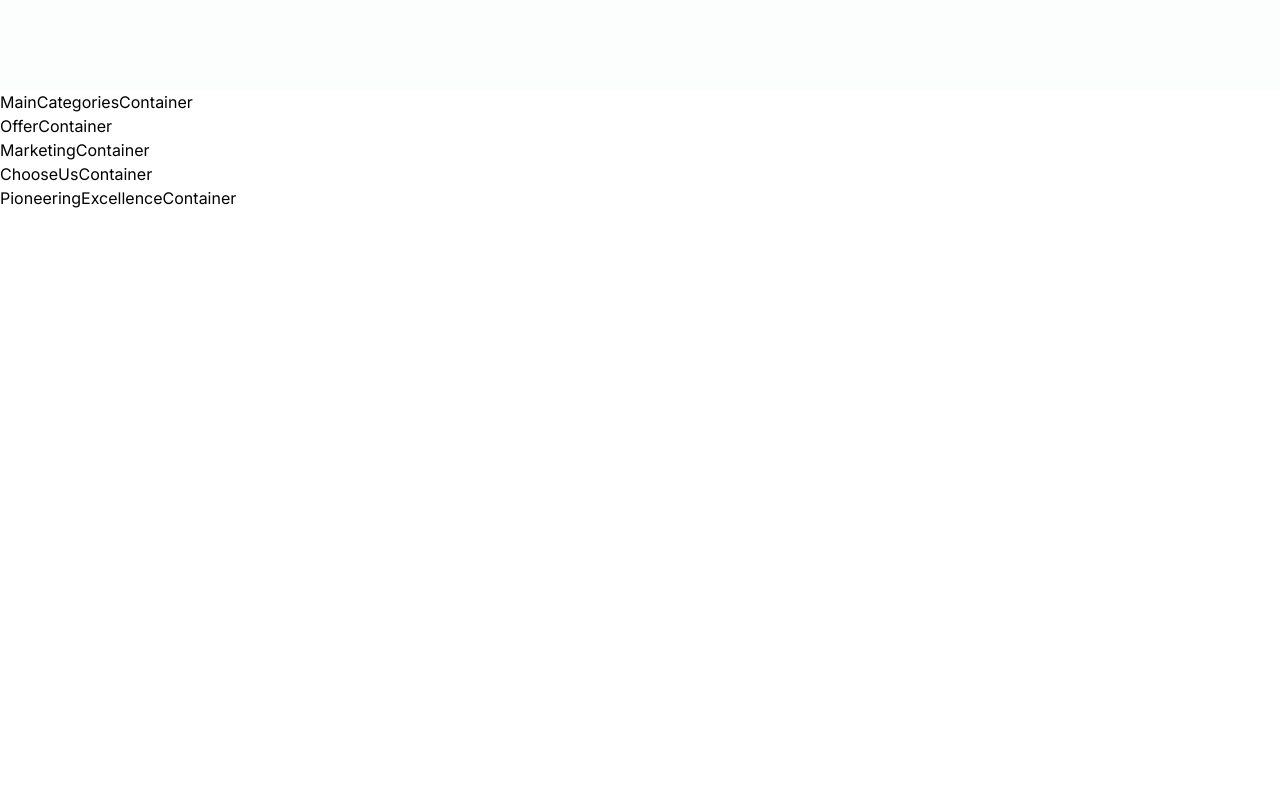
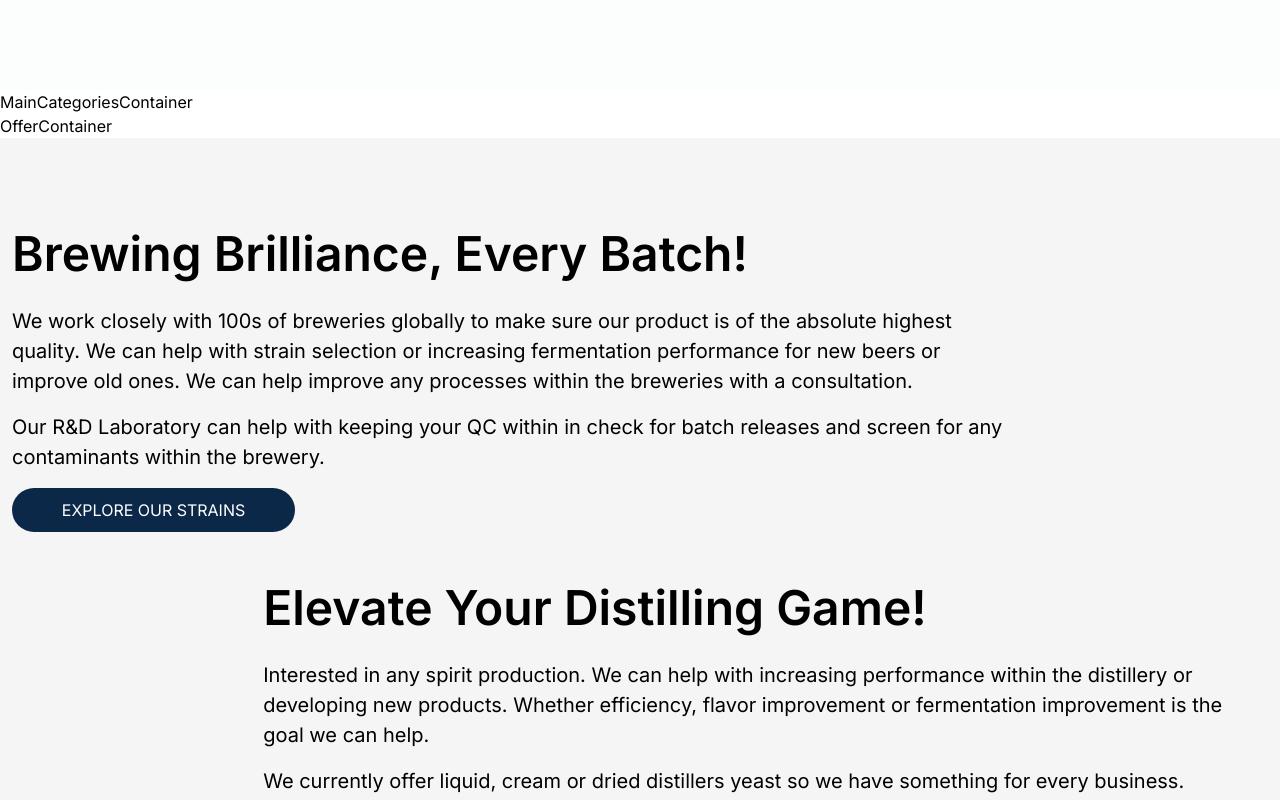
Before and after one commit to chandan9074/WHC-Lab-Customer, a Next.js app: page / in a window 1280 px wide. Shown: the part 1320-2120 px from the top of the page. Before the commit the page ends 1530 px from the top, so only its background shows below. Built offline with nearby package versions, Linux system fonts and the light colour scheme.

Commit message:
add : marketing video.

```diff
--- a/src/sections/Home/MarketingSection/MarketingContainer.jsx
+++ b/src/sections/Home/MarketingSection/MarketingContainer.jsx
@@ -1,7 +1,93 @@
 import React from "react";
 
 const MarketingContainer = () => {
-    return <div>MarketingContainer</div>;
+    return (
+        <div className="bg-[#F5F5F5]">
+            <div className="container mx-auto px-6 sm:px-3 lg:py-20 sm:py-5 py-4 space-y-10 ">
+                {marketingSectionData.map((data, index) => {
+                    // console.log(data.videoLink);
+                    return (
+                        <div
+                            className={`flex gap-6 justify-between ${
+                                index === 1
+                                    ? "flex-col lg:flex-row-reverse"
+                                    : "flex-col lg:flex-row"
+                            } `}
+                            key={index}
+                        >
+                            <div className="flex-1 ">
+                                <div
+                                    className={`flex flex-col gap-4 w-[100%] lg:w-[80%] text-left ${
+                                        index === 1 ? "ml-auto" : ""
+                                    }`}
+                                >
+                                    <h2 className="text-[24px] lg:text-[48px] font-[600]">
+                                        {data.title}
+                                    </h2>
+                                    <div className="flex flex-col gap-4">
+                                        {data.details.map((data, indx) => (
+                                            <p
+                                                key={indx}
+                                                className="text-[16px] lg:text-[20px]"
+                                            >
+                                                {data}
+                                            </p>
+                                        ))}
+                                    </div>
+                                    <button className="px-6 py-[14px] bg-[#0B2848] text-white rounded-[25px] w-full md:w-[283px] text-xs md:text-[16px]">
+                                        EXPLORE OUR STRAINS
+                                    </button>
+                                </div>
+                            </div>
+                            {/* <div className=" w-[587px] h-[650px]  rounded-[25px] relative">
+                                <video
+                                    src={data.videoLink}
+                                    autoPlay
+                                    muted
+                                    loop
+                                    // className="w-[587px] h-[760px] rounded-[25px] "
+                                    width="587"
+                                    height="650"
+                                />
+
+                                <div className="absolute w-[90%]  bottom-1 left-[5%] sm:left-[5%] right-[50%] inline-block mb-[-20px]  sm:mb-[-20px]  md:mb-[-30px] lg:mb-[-30px] border bg-slate-400 px-5 py-5 rounded-[25px]  bg-clip-padding backdrop-filter backdrop-blur-sm bg-opacity-30 border-gray-400">
+                                    <h3 className="text-center text-[12px] lg:text-[24px] text-white">
+                                        {data.videoDetails}
+                                    </h3>
+                                </div>
+                            </div> */}
+                        </div>
+                    );
+                })}
+            </div>
+        </div>
+    );
 };
 
 export default MarketingContainer;
+
+const marketingSectionData = [
+    {
+        title: "Brewing Brilliance, Every Batch!",
+        details: [
+            "We work closely with 100s of breweries globally to make sure our product is of the absolute highest quality. We can help with strain selection or increasing fermentation performance for new beers or improve old ones. We can help improve any processes within the breweries with a consultation. ",
+            "Our R&D Laboratory can help with keeping your QC within in check for batch releases and screen for any contaminants within the brewery.",
+        ],
+
+        link: "",
+        videoLink: "/marketing_section_v1.mp4",
+        videoDetails:
+            "We work closely with 100s of breweries globally to make sure our product is of the absolute highest quality. ",
+    },
+    {
+        title: "Elevate Your Distilling Game!",
+        details: [
+            "Interested in any spirit production. We can help with increasing performance within the distillery or developing new products. Whether efficiency, flavor improvement or fermentation improvement is the goal we can help.",
+            "We currently offer liquid, cream or dried distillers yeast so we have something for every business.",
+        ],
+        link: "",
+        videoLink: "./megamenu-video.mp4",
+        videoDetails:
+            "We can help with increasing performance within the distillery or developing new products.",
+    },
+];
```
Also changed, not shown: 2 other files (tests, documents, lock files or other folders).
